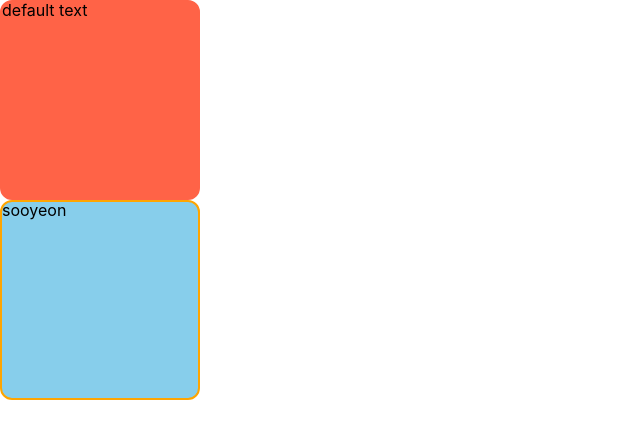
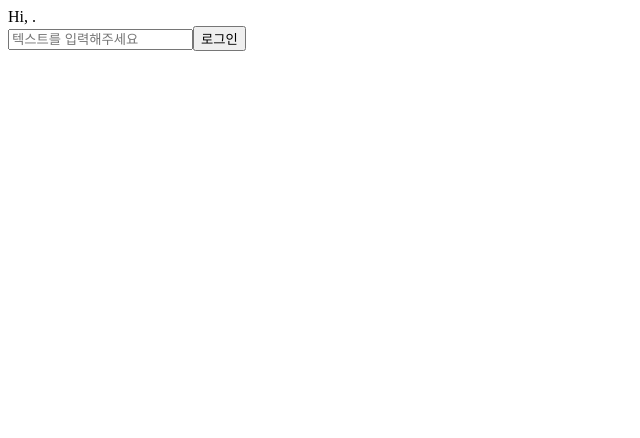
Before and after one commit to sookyeon/reactjs, a React (Create React App) app in the folder reactjs-masterclass/: page / in a window 1280 px wide. Shown: the top 438 px of the page, without its empty margins (0-640 px from the left). Built offline with nearby package versions, Linux system fonts and the light colour scheme.

Commit message:
Typescript를 이용해 Form  만들기

```diff
--- a/reactjs-masterclass/src/App.tsx
+++ b/reactjs-masterclass/src/App.tsx
@@ -1,8 +1,7 @@
-import React from "react";
+import React, { ReactFragment, useState } from "react";
 import styled from "styled-components";
 //css의 기본 세팅값을 초기화할 때, 전체 도규먼트에 적용될 스타일은 GlobalStyle
 import { createGlobalStyle } from "styled-components";
-import Circle from "./Circle";
 
 const GlobalStyle = createGlobalStyle`
 @import url("https://cdn.jsdelivr.net/gh/orioncactus/pretendard@v1.3.6/dist/web/static/pretendard.css");
@@ -54,11 +53,29 @@ table {
 }`; //*는 css에서 모든 요소에 대해 적용하고 싶을 때 씀.
 
 function App() {
+  const [value, setValue] = useState("");
+  const onChange = (event: React.FormEvent<HTMLInputElement>) => {
+    //event 인자의 타입이 any인데 any는 가급적 안나오는 게 좋음. 그래서 타입을 지정해줘야 함. 이 필요를 느끼는 것  까지가 배움의 영역인듯
+    const {
+      currentTarget: { value },
+    } = event;
+    setValue(value); //FormEvent에서 엘리먼트를 지정해주자 해결
+  };
+  const onSubmit = (event: React.FormEvent<HTMLFormElement>) => {
+    event.preventDefault();
+  };
   return (
     <>
-      <GlobalStyle />
-      <Circle bgColor="tomato" />
-      <Circle bgColor="skyblue" borderColor="orange" text="sooyeon" />
+      <div>{`Hi, ${value}.`}</div>
+      <form onSubmit={onSubmit}>
+        <input
+          type="text"
+          placeholder="텍스트를 입력해주세요"
+          value={value}
+          onChange={onChange}
+        ></input>
+        <button>로그인</button>
+      </form>
     </>
   );
 }
```
